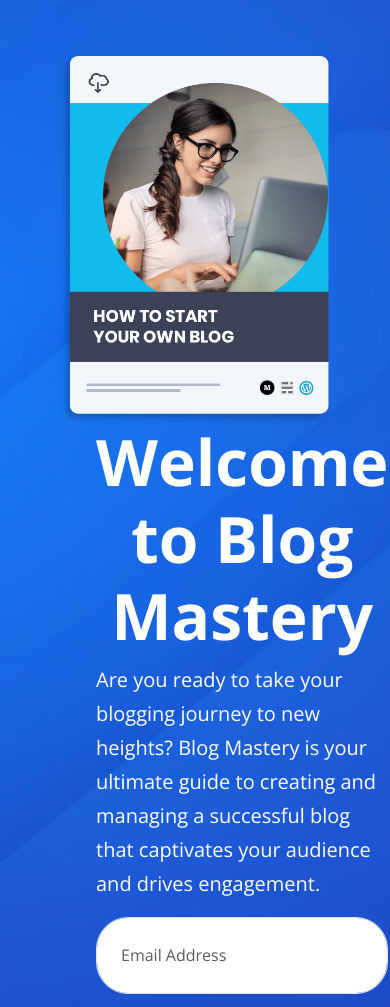
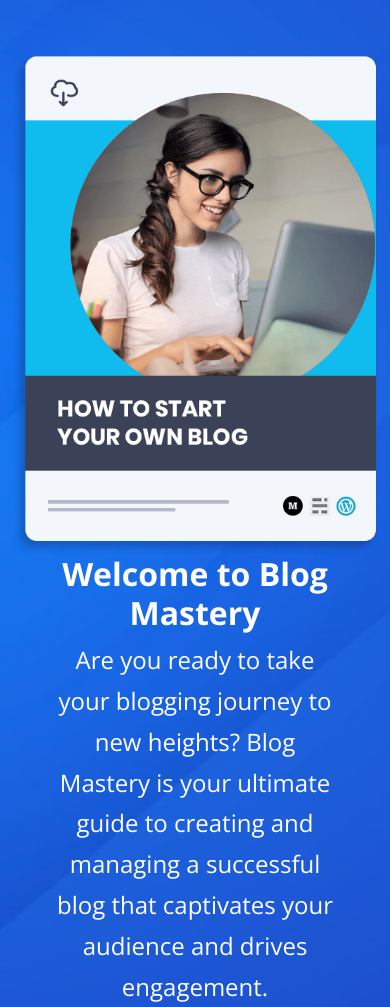
Before and after one commit to mina20088/Mestry, a website: page index.html in a window 390 px wide. Shown: the part 73-1080 px from the top of the page. Drawn offline with nearby package versions, Linux system fonts and the light colour scheme.

Commit message:
Changes to be committed: 	modified:   css/home.css 	modified:   scss/home.scss

```diff
--- a/scss/home.scss
+++ b/scss/home.scss
@@ -87,15 +87,18 @@
     .header{
         padding-top: 8rem;
         padding-bottom: 8rem;
-        padding-right: 3rem;
-        padding-left: 3rem;
+
     }
     .hero-section-warpper{
         padding-left: 3rem;
         padding-right: 3rem;
         div{
             h1{
-                font-size: 4rem;
+                font-size: 2em;
+                text-align: center;
+            }
+            p{
+                font-size: 1.5em;
                 text-align: center;
             }
         }
```
Also changed, not shown: css/home.css.
